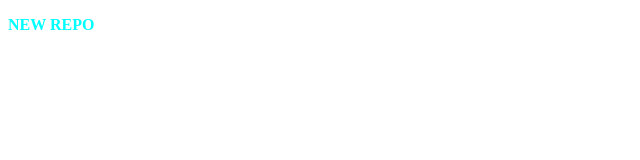
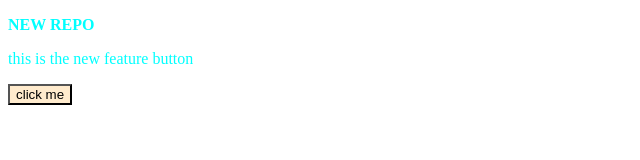
Before and after one commit to Nitin0018/Localrepo, a plain HTML site: page index.html in a window 1280 px wide. Shown: the whole page, without its empty margins (0-640 px from the left). Drawn offline with Linux system fonts and the light colour scheme.

Commit message:
add button

```diff
--- a/index.html
+++ b/index.html
@@ -10,5 +10,7 @@
 <body>
 
     <p><b>NEW REPO</b></p>
+    <p> this is the new feature button</p>
+    <button class="button">click me</button>
 </body>
 </html>
--- a/style.css
+++ b/style.css
@@ -1,3 +1,8 @@
 p{
     color:aqua;
 }
+
+.button{
+    color: black;
+    background-color: blanchedalmond;
+}
```
